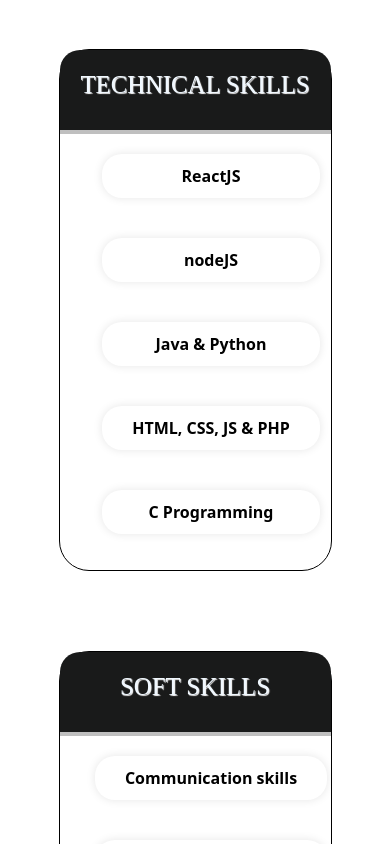
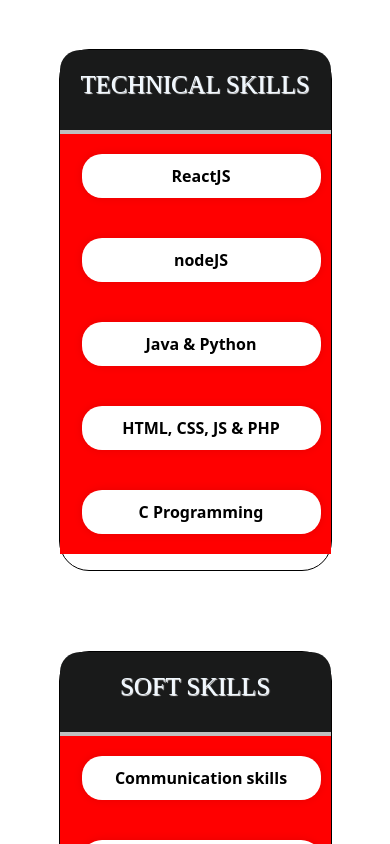
Before and after one commit to Ujwal-GV/portfolio-ug, a React (Create React App) app: page / in a window 390 px wide. Shown: the part 800-1644 px from the top of the page. Built offline with nearby package versions, Linux system fonts and the light colour scheme.

Commit message:
app.css changes

```diff
--- a/src/App.css
+++ b/src/App.css
@@ -177,7 +177,6 @@ hr{
   align-items: center;
   justify-content: center;
   flex-direction: column;
-  width: fit-content;
 }
 
 .Slists > ul{
@@ -194,9 +193,9 @@ ul > li{
   font-weight: bold;
   list-style-type: none;
   border-radius: 20px;
-  width: 150%;
   padding: 10px;
   margin: 20px;
+  margin-left: 0;
 }
 
 button{
@@ -576,11 +575,12 @@ z
 
 
   ul{
-    width: auto;
+    width: 100%;
+    background-color: rgb(255, 0, 0);
   }
 
   ul > li{
-    background-color: transparent !important;
+    background-color: white !important;
     width: 100%;
     color: black !important;
   }
```
